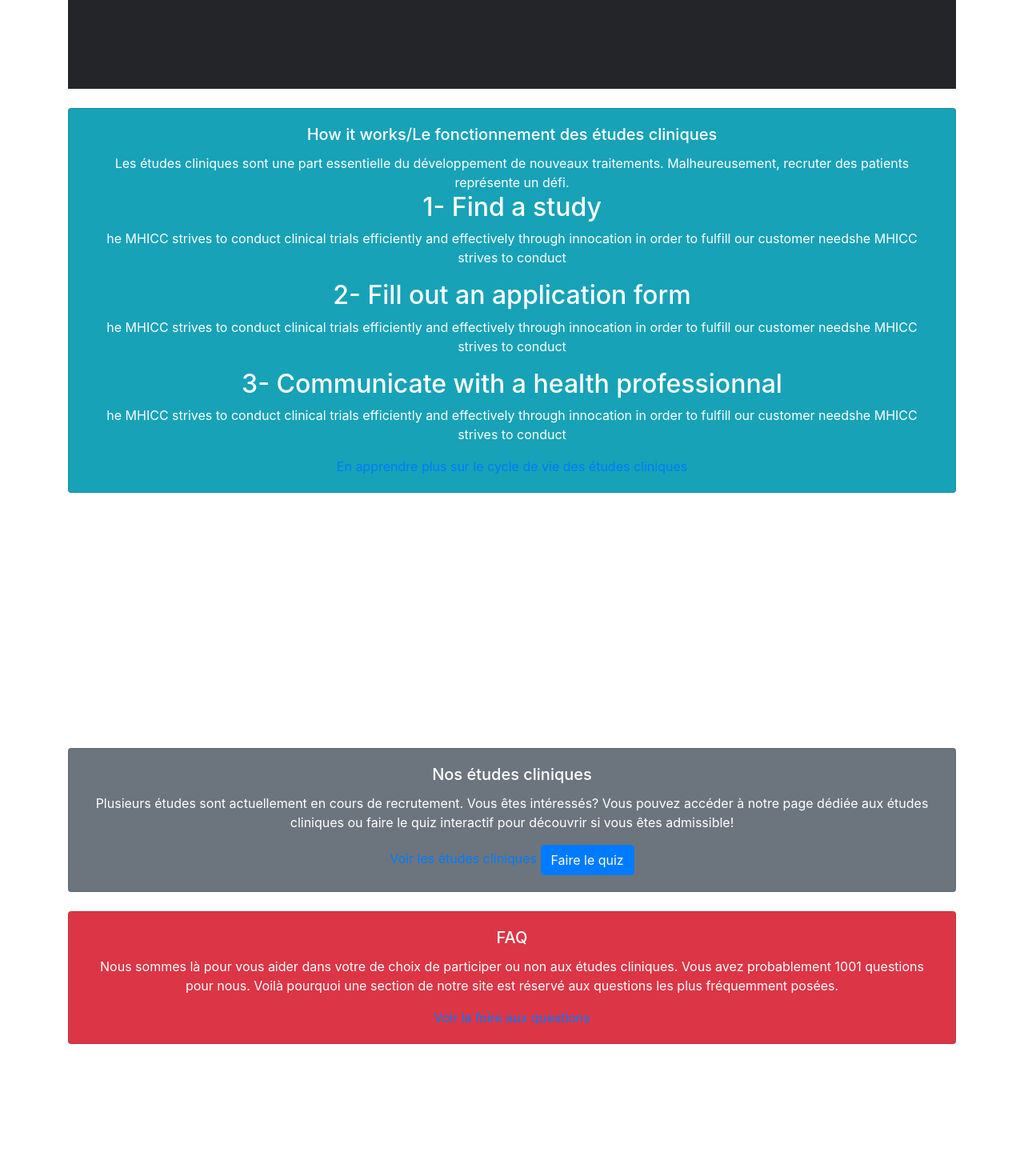
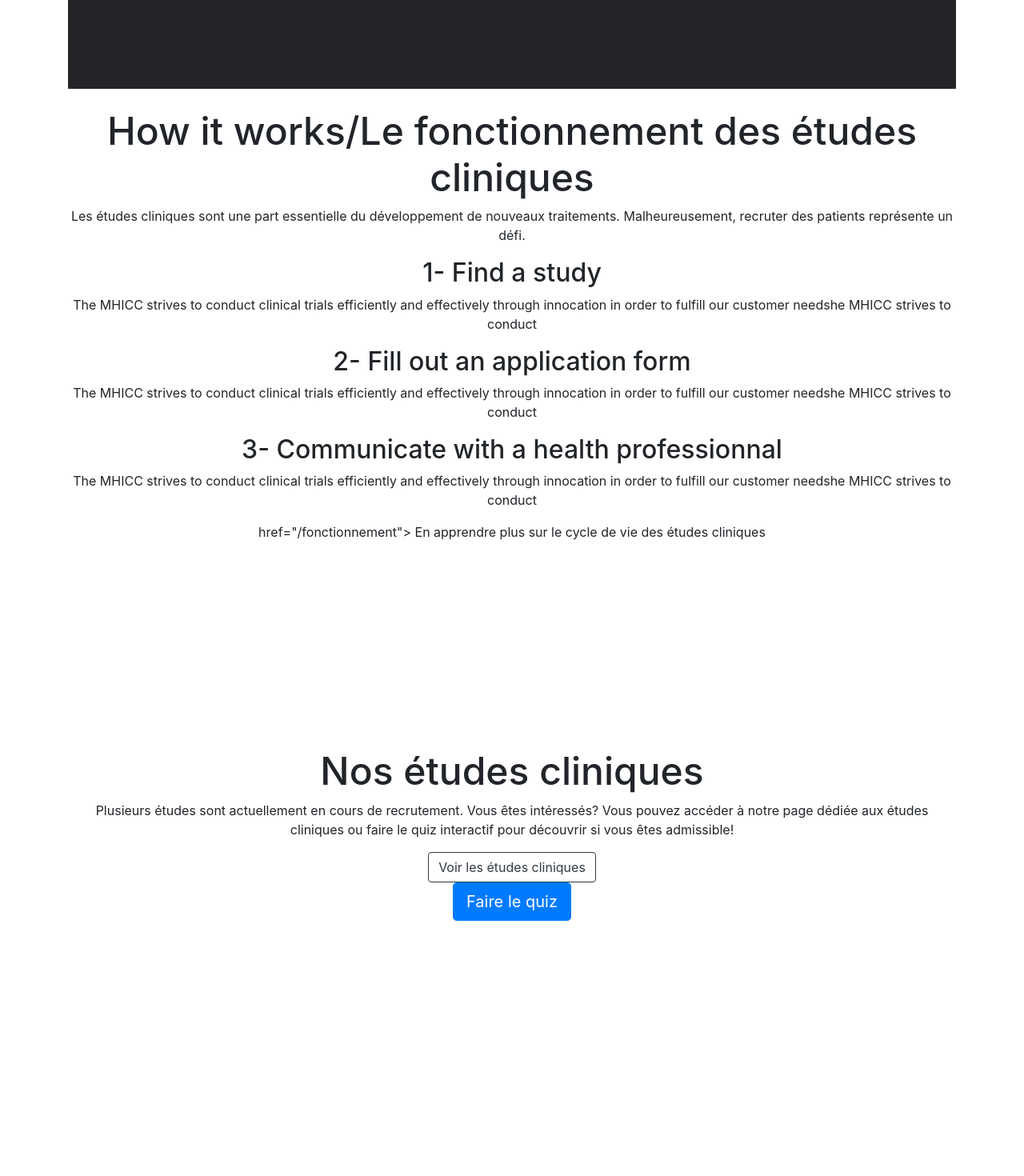
Before and after one commit to MHICC-recruitment/RecruitmentWebsite, a React (Create React App) app in the folder front-end/: page / in a window 1280 px wide. Shown: the part 1720-3190 px from the top of the page at 80% size. Built offline with nearby package versions, Linux system fonts and the light colour scheme.

Commit message:
page d'accueil redesign pour pouvoir fitter avec le css

```diff
--- a/front-end/src/pages/accueil.js
+++ b/front-end/src/pages/accueil.js
@@ -32,82 +32,53 @@
             needshe MHICC strives to conduct clinical trials efficiently and
             effectively through innocation in order to fulfill our customer
             needs</p>
-        href="/apropos">Venez lire sur notre mission
+      <Button variant = "outline-light" href = "/apropos"> Venez lire sur notre mission</Button>
     </section>
     <br />
     <section id="accueilhowitworks">
-      <Card className="text-center" bg="info" text="white">
-        <Card.Body>
-          <Card.Title>
-            How it works/Le fonctionnement des études cliniques
-          </Card.Title>
-          <Card.Text>
-            Les études cliniques sont une part essentielle du développement de
+      <h1>How it works/Le fonctionnement des études cliniques</h1>
+        <p>Les études cliniques sont une part essentielle du développement de
             nouveaux traitements. Malheureusement, recruter des patients
-            représente un défi.
-            <h2>1- Find a study</h2>
-            <p>
-              he MHICC strives to conduct clinical trials efficiently and
+            représente un défi.</p>
+      <h2>1- Find a study</h2>
+        <p>The MHICC strives to conduct clinical trials efficiently and
+            effectively through innocation in order to fulfill our customer
+            needshe MHICC strives to conduct</p>
+      <h2>2- Fill out an application form</h2>
+        <p>The MHICC strives to conduct clinical trials efficiently and
+              effectively through innocation in order to fulfill our customer
+              needshe MHICC strives to conduct</p>
+      <h2>3- Communicate with a health professionnal</h2>
+        <p>The MHICC strives to conduct clinical trials efficiently and
               effectively through innocation in order to fulfill our customer
               needshe MHICC strives to conduct
-            </p>
-            <h2>2- Fill out an application form</h2>
-            <p>
-              he MHICC strives to conduct clinical trials efficiently and
-              effectively through innocation in order to fulfill our customer
-              needshe MHICC strives to conduct
-            </p>
-            <h2>3- Communicate with a health professionnal</h2>
-            <p>
-              he MHICC strives to conduct clinical trials efficiently and
-              effectively through innocation in order to fulfill our customer
-              needshe MHICC strives to conduct
-            </p>
-          </Card.Text>
-          <Card.Link href="/fonctionnement">
+            </p> href="/fonctionnement">
             En apprendre plus sur le cycle de vie des études cliniques
-          </Card.Link>
-        </Card.Body>
-      </Card>
       <br />
     </section>
 
     <section id="accueilclinicalstudies">
-      <Card className="text-center" bg="secondary" text="white">
-        <Card.Body>
-          <Card.Title>Nos études cliniques</Card.Title>
-          <Card.Text>
+      <h1>Nos études cliniques</h1>
+          <p>
             Plusieurs études sont actuellement en cours de recrutement. Vous
             êtes intéressés? Vous pouvez accéder à notre page dédiée aux études
             cliniques ou faire le quiz interactif pour découvrir si vous êtes
             admissible!
-          </Card.Text>
-          <Card.Link
-            href="/etudescliniques"
-            text="white"
-            id="accueilclinicalstudies"
-          >
-            Voir les études cliniques
-          </Card.Link>{" "}
-          <Button href="/questionnairepreliminaire" variant="primary">
-            Faire le quiz
-          </Button>
-        </Card.Body>
-      </Card>
+          </p>
+          <Button href="/etudescliniques" variant = "outline-dark">Voir les études cliniques</Button>
+          <Button href="/questionnairepreliminaire" variant="primary" size = "lg">Faire le quiz</Button>
       <br />
-
-      <Card className="text-center" bg="danger" text="white">
-        <Card.Body>
-          <Card.Title>FAQ</Card.Title>
-          <Card.Text>
-            Nous sommes là pour vous aider dans votre de choix de participer ou
+    </section>
+    <section>
+      <h1>Foire aux questions</h1>
+          <p>
+          Nous sommes là pour vous aider dans votre de choix de participer ou
             non aux études cliniques. Vous avez probablement 1001 questions pour
             nous. Voilà pourquoi une section de notre site est réservé aux
             questions les plus fréquemment posées.
-          </Card.Text>
-          <Card.Link href="/apropos">Voir la foire aux questions</Card.Link>
-        </Card.Body>
-      </Card>
+          </p>
+          <Button href="/faq" variant = "outline-dark">Voir la foire aux questions</Button>
+      <br />
     </section>
     <br />
   </div>
```
